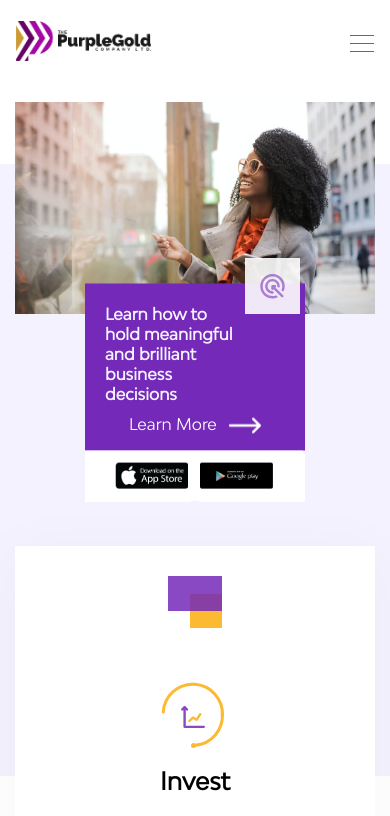
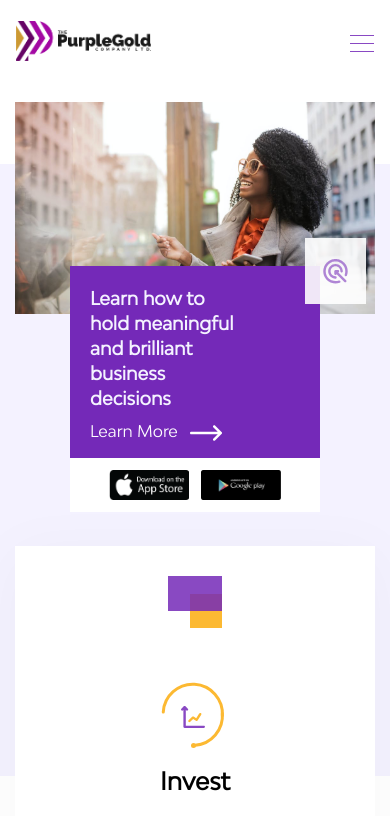
Before and after one commit to Oluwashina/PurpleGold, a plain HTML site: page index.html in a window 390 px wide. Shown: the top 816 px of the page. Drawn offline with nearby package versions, Linux system fonts and the light colour scheme.

Commit message:
mobile page for homepage modified

```diff
--- a/index.html
+++ b/index.html
@@ -61,7 +61,7 @@
                         and  brilliant <br>
                         business <br>
                         decisions</p>
-                        <div class="ml-lg-5 mt-n2 text-center" style="cursor: pointer;">
+                        <div class="ml-lg-5 mt-n2 text-left text-lg-center" style="cursor: pointer;">
                             <p class="text-white mb-0">Learn More  <img src="images/arrow.png" class="ml-2" width="32" height="15.5"></p>
                         </div>
                 </div>
@@ -72,7 +72,7 @@
                 </div>
 
 
-                <div class="playstore-design">
+                <div class="playstore-design d-none d-md-flex">
                     <div class="appstore">
                         <img src="images/appstore.png" class="img-fluid">
                     </div>
@@ -84,8 +84,8 @@
 
                 <div class="playstore-design d-md-none d-sm-block">
                     <div class="appstore">
-                        <img src="images/appstore.png" width="73" height="26">
-                        <img class="ml-2" src="images/googleplay.png" width="73" height="26">
+                        <img src="images/appstore.png" width="80" height="30">
+                        <img class="ml-2" src="images/googleplay.png" width="80" height="30">
                     </div>
 
                 </div>
--- a/style.css
+++ b/style.css
@@ -665,8 +665,8 @@ body {
   }
   .learn-div {
     position: absolute;
-  bottom: -220px;
-  width: 220px;
+  bottom: -240px;
+  width: 250px;
   left: 50%;
   transform: translate(-50%, -50%);
   background: #7429b8;
@@ -674,15 +674,15 @@ body {
     /* padding: 30px 20px; */
   }
   .learn-text{
-    font-size: 16px;
-    line-height: 20px;
+    font-size: 18px;
+    line-height: 25px;
   }
   .signal-div {
     position: absolute;
-    bottom: 0px;
-    left: 230px;
+    bottom: 10px;
+    left: 290px;
     background: rgba(255, 255, 255, 0.89);
-    padding: 15px 15px;
+    padding: 20px 18px;
   }
   .target-img{
     width: 25px;
@@ -699,15 +699,15 @@ body {
   }
   .playstore-design {
     position: absolute;
-    width: 220px;
-    bottom: -212px;
+    width: 250px;
+    bottom: -225px;
     left: 50%;
     transform: translate(-50%, -50%);
 
   }
   .appstore {
     background-color: #ffffff;
-    padding: 12px 30px 12px 30px;
+    padding: 12px 39px 12px 38.5px;
     border-radius: 0px;
     cursor: pointer;
   }
```
